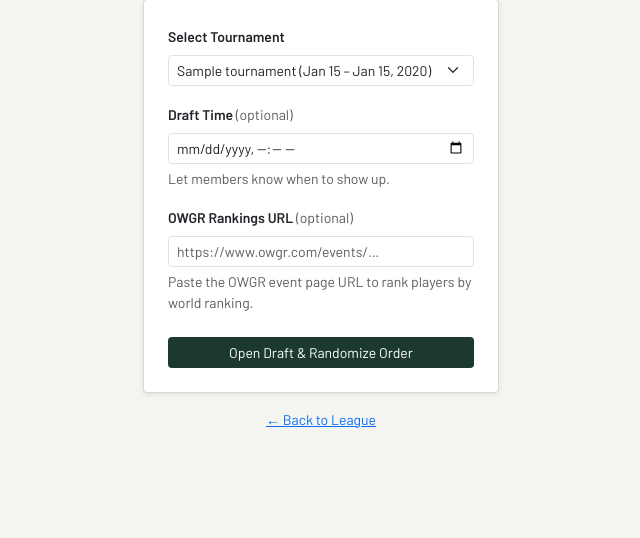
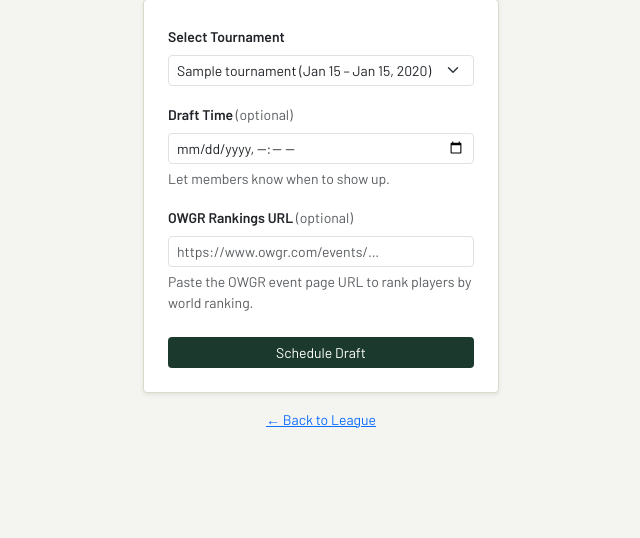
Before and after one commit to cmest005-andy/golf-scraper, a Django app: template templates/fantasy/create_draft.html in a window 1280 px wide. Shown: the part 168-706 px from the top of the page, without its empty margins (319-959 px from the left). Run offline with Django 5.2, Linux system fonts and the light colour scheme; the template is opened without the code that fills it: values that come from a table or form of the project are taken from there, others are empty; tables that the repository leaves empty hold one stand-in row (values such as "Sample post").

Commit message:
Fix create draft flow: rename button to Schedule Draft, redirect to league page
Co-Authored-By: Claude Sonnet 4.6 <noreply@anthropic.com>

```diff
--- a/fantasy/views.py
+++ b/fantasy/views.py
@@ -273,7 +273,7 @@ def create_draft(request, league_pk):
                     fetch_rankings_from_url(owgr_url)
                 except _req.RequestException:
                     pass  # non-fatal — draft still created
-            return redirect('fantasy:draft_room', pk=draft.pk)
+            return redirect('fantasy:league_detail', pk=league_pk)
 
     return render(request, 'fantasy/create_draft.html', {
         'league': league,
--- a/templates/fantasy/create_draft.html
+++ b/templates/fantasy/create_draft.html
@@ -32,7 +32,7 @@
                         <input type="url" name="owgr_url" class="form-control form-control-sm" placeholder="https://www.owgr.com/events/…">
                         <div class="form-text">Paste the OWGR event page URL to rank players by world ranking.</div>
                     </div>
-                    <button type="submit" class="btn btn-sm w-100" style="background:var(--green-dark);color:#fff;">Open Draft & Randomize Order</button>
+                    <button type="submit" class="btn btn-sm w-100" style="background:var(--green-dark);color:#fff;">Schedule Draft</button>
                 </form>
                 {% else %}
                 <p class="text-muted small mb-0">All available tournaments already have a draft.</p>
```
